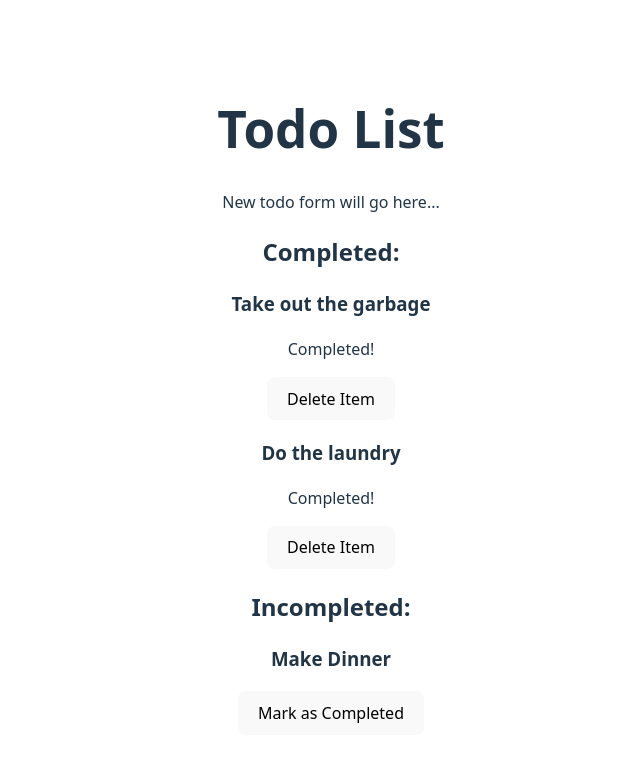
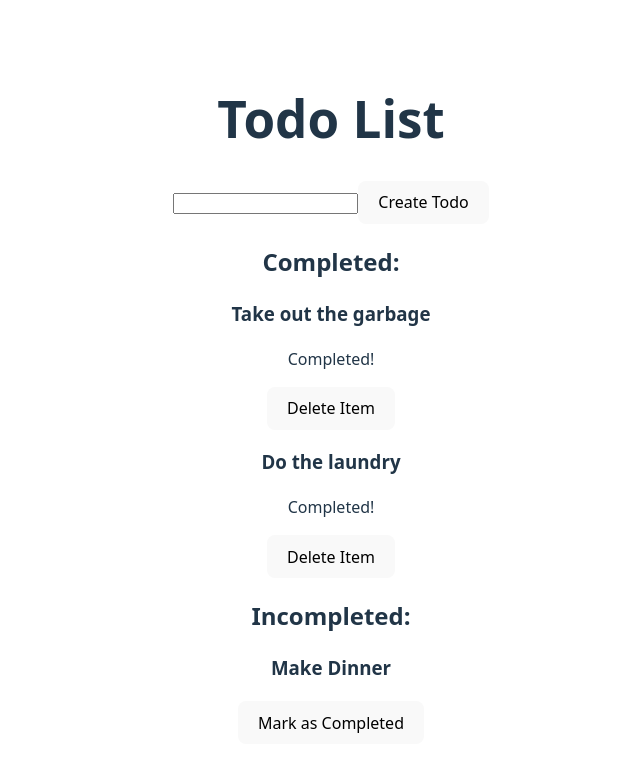
Before and after one commit to tsarib/react_building_modern_project, a React (Vite) app in the folder todo-list-app/: page / in a window 1280 px wide. Shown: the top 772 px of the page, without its empty margins (309-949 px from the left). Built offline with nearby package versions, Linux system fonts and the light colour scheme.

Commit message:
Add NewTodoForm component

```diff
--- /dev/null
+++ b/todo-list-app/src/NewTodoForm.jsx
@@ -0,0 +1,15 @@
+import { useState } from "react";
+
+export default function NewTodoForm({ onCreateClicked }) {
+    const [inputText, setInputText] = useState("");
+
+    return (
+        <div>
+            <input type="text"
+                value={inputText}
+                onChange={e => setInputText(e.target.value)}
+            />
+            <button onClick={() => { onCreateClicked(inputText); setInputText(""); }}>Create Todo</button>
+        </div>
+    );
+}
--- a/todo-list-app/src/TodoList.jsx
+++ b/todo-list-app/src/TodoList.jsx
@@ -1,10 +1,11 @@
+import NewTodoForm from "./NewTodoForm"
 import TodoListItem from "./TodoListItem"
 
 export default function TodoList({ completedTodos, incompletedTodos }) {
     return (
         <div>
             <h1>Todo List</h1>
-            <p>New todo form will go here...</p>
+            <NewTodoForm />
             <h2>Completed:</h2>
             {completedTodos.map((todo, index) => (
                 <TodoListItem key={index} todo={todo} />
```
